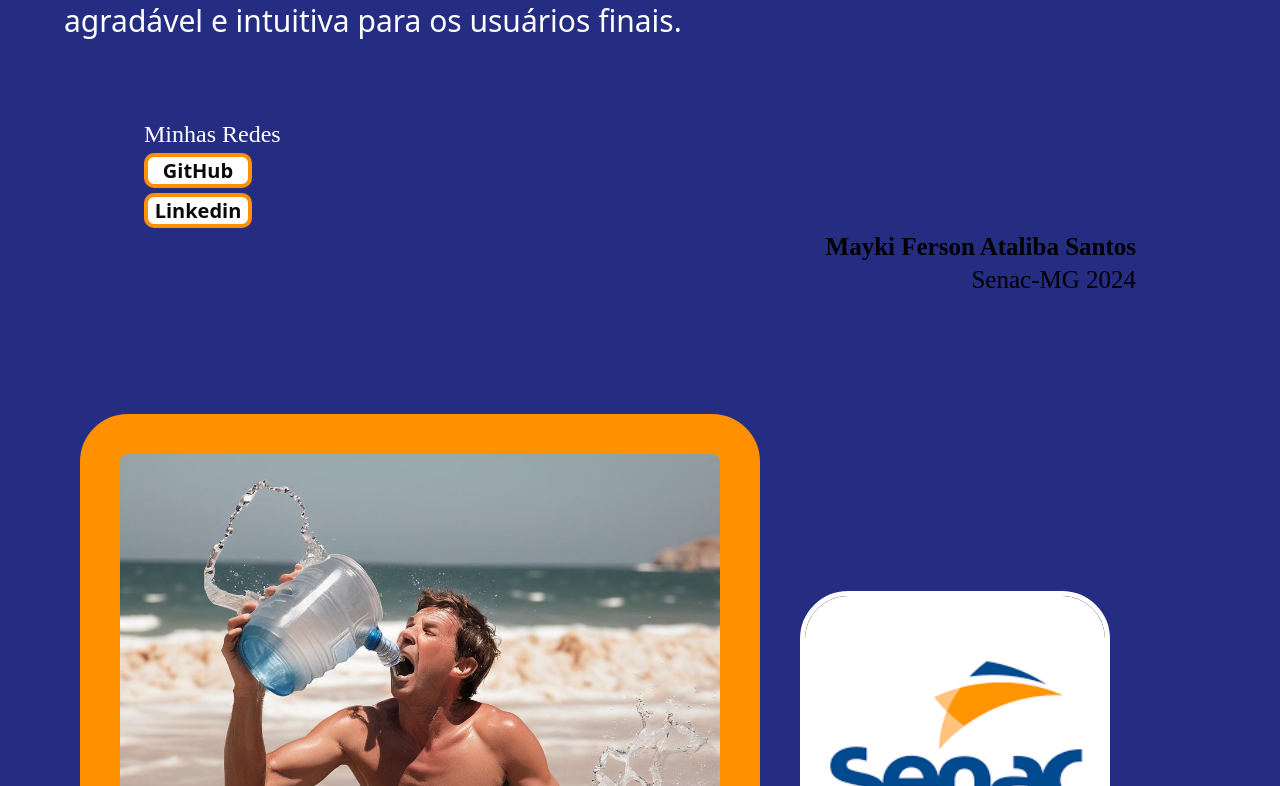
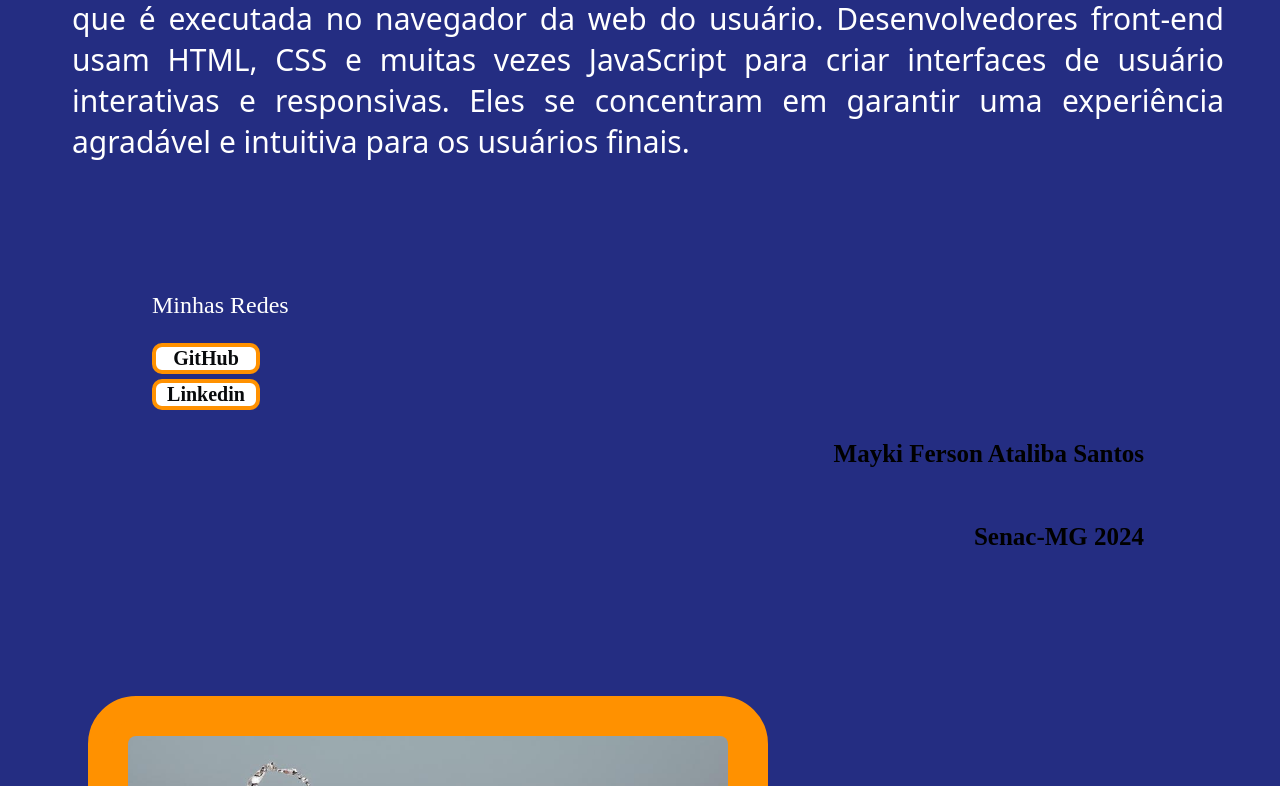
Before and after one commit to MFASmyk221/primeiro-projeto, a plain HTML site: page index.html in a window 1280 px wide. Shown: the part 794-1580 px from the top of the page. Drawn offline with Linux system fonts and the light colour scheme; a web font is replaced by a local one.

Commit message:
Update style.css

```diff
--- a/style.css
+++ b/style.css
@@ -13,7 +13,6 @@
 }
 
 * {
-    margin: 0;
     padding: 0;
 }
 
@@ -104,6 +103,7 @@ body {
     justify-content: space-between;
     margin: 5em;
     gap: 5px;
+    font-weight: 900;
 }
 
 .apresentacao_links_titulo {
@@ -126,9 +126,6 @@ body {
     font-size:20px;
     font-weight: 600;
     text-decoration: none;
-    font-family: "Irish Grover", system-ui;
-
-
 }
 
 strong {
```
